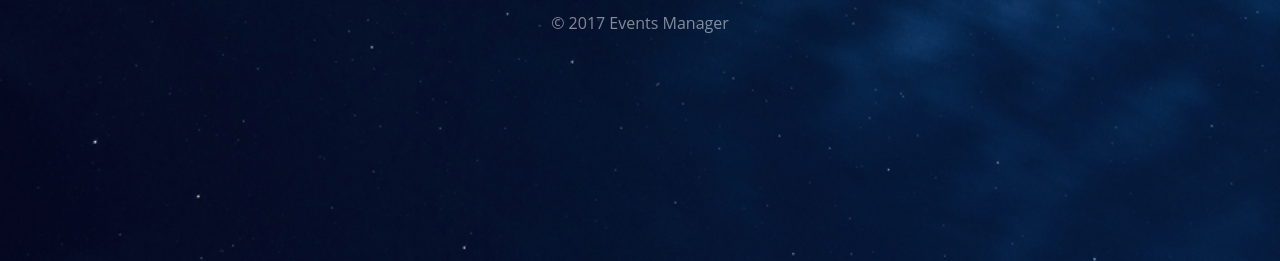
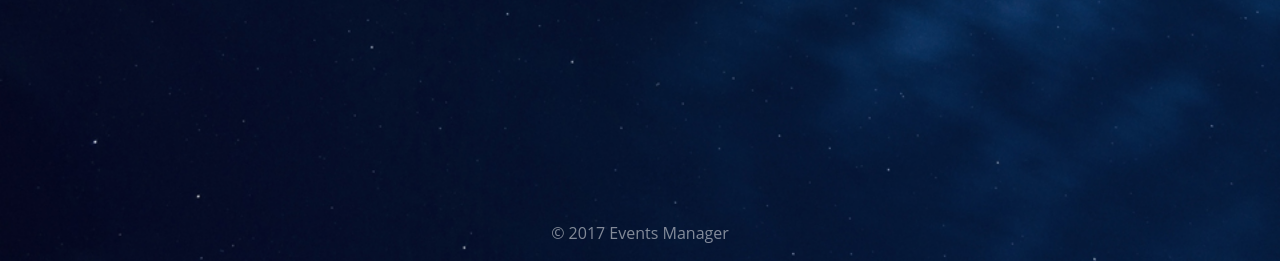
Before and after one commit to emmaadesile/EventsManager, a plain HTML site: page template/index.html in a window 1280 px wide. Shown: the part 539-800 px from the top of the page. Drawn offline with Linux system fonts and the light colour scheme.

Commit message:
Move down the footer of the login page

```diff
--- a/template/index.html
+++ b/template/index.html
@@ -80,7 +80,7 @@
         </section>
 
       <!-- FOOTER -->
-      <footer class="text-center text-white-50 pb-3">
+      <footer class="fixed-bottom text-center text-white-50 pb-3">
         &copy; 2017 Events Manager
       </footer>
 
```
